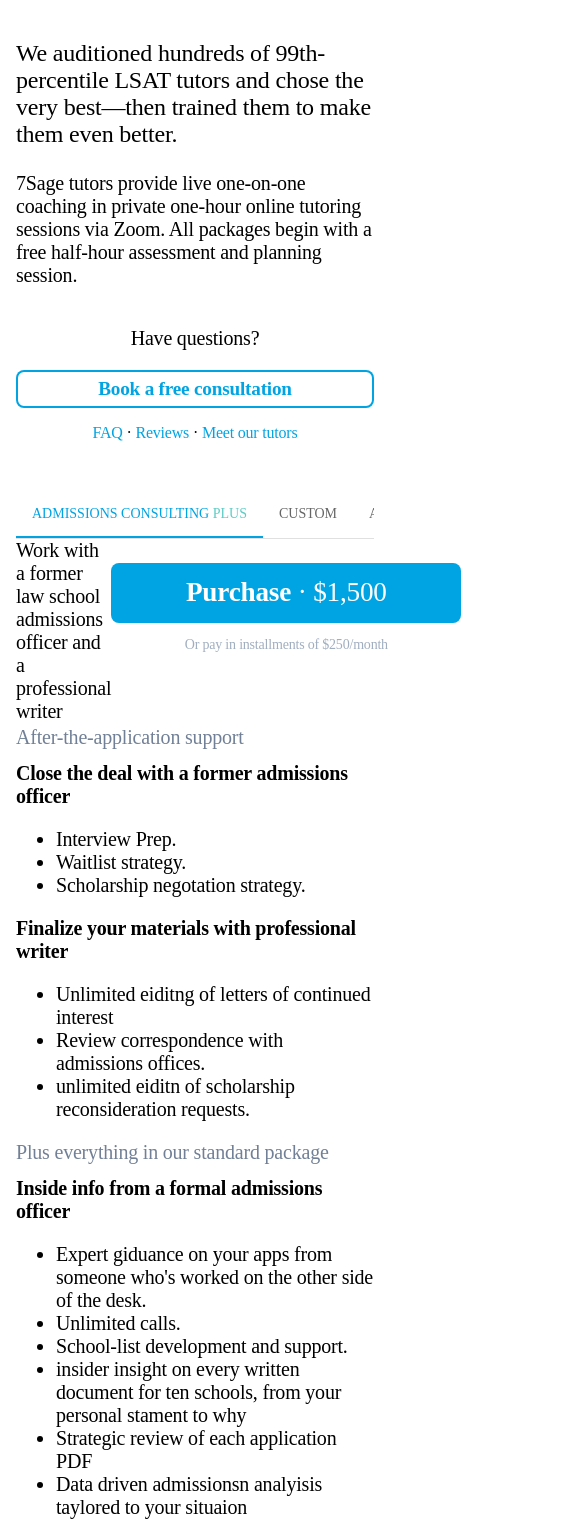
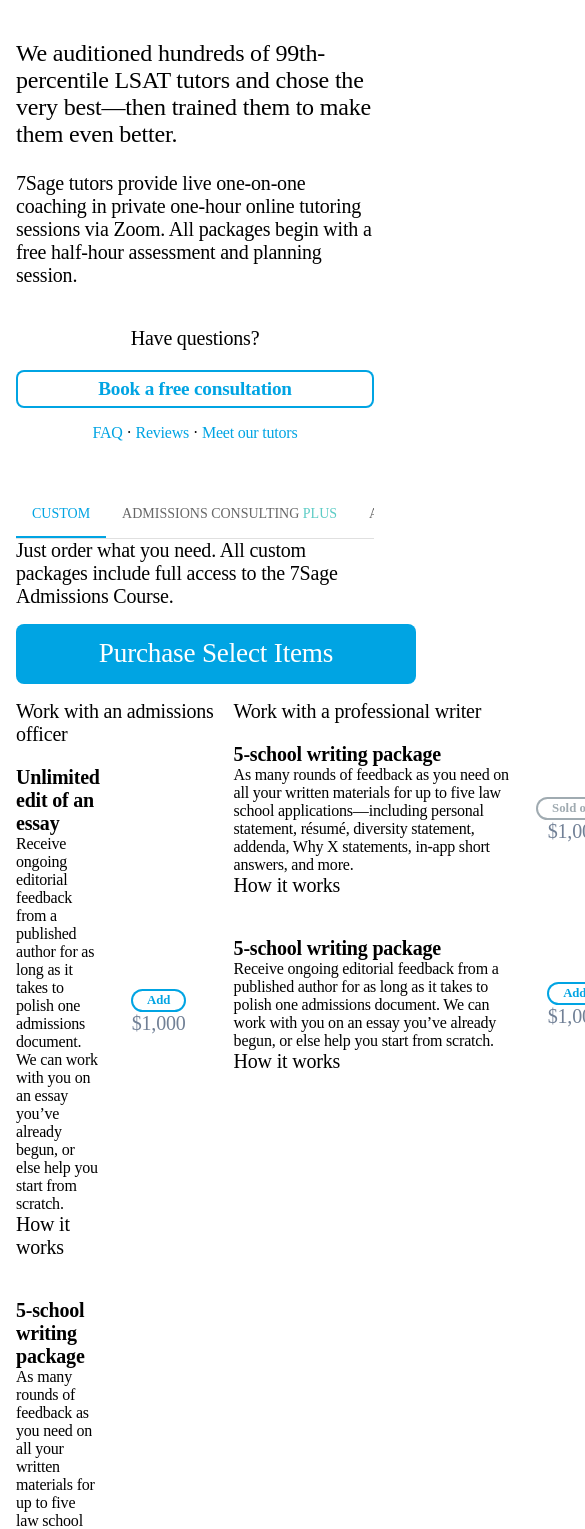
Before and after one commit to sethliu456/react-zdcxpq-1pgbrp, a React (Create React App) app: page / in a window 390 px wide. Shown: the top 1529 px of the page, 585 px wide, since content can reach past the window. Built offline with nearby package versions, Linux system fonts and the light colour scheme.

Commit message:
Implement responsive design

```diff
--- a/App.tsx
+++ b/App.tsx
@@ -41,6 +41,10 @@
         <Tabs
           tabs={[
             {
+              button: 'Custom',
+              content: <Custom />,
+            },
+            {
               button: (
                 <span>
                   Admissions Consulting <span className="ss2-mint">Plus</span>
@@ -48,10 +52,7 @@
               ),
               content: <AdmissionsConsultingPlus />,
             },
-            {
-              button: 'Custom',
-              content: <Custom />,
-            },
+
             {
               button: 'Admissions Consulting',
               content: <AdmissionsConsulting />,
--- a/components/AdmissionsConsulting.tsx
+++ b/components/AdmissionsConsulting.tsx
@@ -5,7 +5,7 @@
 const AdmissionsConsulting = () => {
   return (
     <div className="m-auto">
-      <div className="flex justify-around">
+      <div className="md:flex justify-around">
         <div className="m-auto">
           Work with a former law school admissions officer and a professional
           writer
--- a/components/AdmissionsConsultingPlus.tsx
+++ b/components/AdmissionsConsultingPlus.tsx
@@ -6,17 +6,21 @@
 const AdmissionsConsultingPlus = () => {
   return (
     <div className="m-auto">
-      <div className="flex justify-around">
-        <div className="m-auto">
+      <div className="md:flex justify-around">
+        <div className="md:m-auto mx-auto my-6">
           Work with a former law school admissions officer and a professional
           writer
         </div>
 
         <PurchaseButton price={1500} link={'google.com'} />
       </div>
-      <div className="ss-divider">After-the-application support</div>
+      <div className="ss-package-divider">
+        <span>After-the-application support</span>
+      </div>
       <SupportPackage />
-      <div className="ss-divider">Plus everything in our standard package</div>
+      <div className="ss-package-divider">
+        <span>Plus everything in our standard package</span>
+      </div>
       <StandardPackage />
     </div>
   );
--- a/components/ButtonMulti.tsx
+++ b/components/ButtonMulti.tsx
@@ -79,7 +79,7 @@
     );
   } else {
     button = (
-      <div className={'ss-custom-item-add-button'} onClick={addItemToCart}>
+      <div className="ss-custom-item-add-button" onClick={addItemToCart}>
         Add
       </div>
     );
--- a/components/Custom.tsx
+++ b/components/Custom.tsx
@@ -61,26 +61,61 @@
     return baseUrl.concat(params).slice(0, -1);
   };
 
+  const displayCustomItem = (itemName: string) => {
+    const item = customPurchaseItems.find((item) => item.itemName == itemName);
     return (
-    <div>
-      {customPurchaseItems.map((item) => (
-        <div>
       <CustomItem
         item={item}
         selectedItems={selectedItems}
         setSelectedItems={setSelectedItems}
         key={item.itemName}
       />
-          <br></br>
+    );
+  };
+
+  return (
+    <div id="custompage">
+      <div className="md:flex justify-around">
+        <div className="m-auto flex-1">
+          Just order what you need. All custom packages include full access to
+          the 7Sage Admissions Course.
         </div>
-      ))}
-      <div>
+        <div className="flex-1">
+          {selectedItems.length > 0 ? (
+            <PurchaseButton price={getSumPrice()} link="www.google.com" />
+          ) : (
+            <a className="ss-price__button" aria-disabled="true">
+              Purchase Select Items
+            </a>
+          )}
+        </div>
+      </div>
+      <div className="ss-test-grid">
+        <div className="ss-test-grid-item">
+          <div>Work with an admissions officer</div>
+          {displayCustomItem('unlimited-edit-essay')}
+          {displayCustomItem('five-school-writing-package')}
+        </div>
+        <div className="ss-test-grid-item">
+          <div>Work with a professional writer</div>
+          {displayCustomItem('item-sold-out')}
+          {displayCustomItem('item-multiple')}
+        </div>
+        <div className="ss-test-grid-item">
+          <div>After-the-application support</div>
+          {displayCustomItem('item-sold-out')}
+          {displayCustomItem('item-multiple')}
+        </div>
+        <div className="ss-test-grid-item">
           {displaySelectedItems()}
           {selectedItems.length > 0 ? (
             <PurchaseButton price={getSumPrice()} link={getUrlLink()} />
           ) : (
-          <a className="ss-price__button">Add items to order</a>
+            <a className="ss-price__button" aria-disabled="true">
+              Purchase Select Items
+            </a>
           )}
+        </div>
       </div>
     </div>
   );
--- a/components/CustomItem.tsx
+++ b/components/CustomItem.tsx
@@ -68,7 +68,7 @@
     <div className="ss-custom-item">
       <div className="ss-custom-item-description">
         <div className="font-bold">{title}</div>
-        <div>{description}</div>
+        <div className="ss-custom-item-details">{description}</div>
         <div onClick={handleOpen}> How it works </div>
       </div>
       <div className="ss-custom-item-price">
--- a/components/PurchaseButton.tsx
+++ b/components/PurchaseButton.tsx
@@ -4,12 +4,12 @@
 const PurchaseButton = ({ price, link }) => {
   return (
     <div>
-      <a className="ss-price__button" href={link}>
+      <a className="ss-price__button md:m-auto" href={link}>
         <strong>Purchase</strong> &#xb7; {formatPrice(price, 0)}
       </a>
-      <p className="text-gray-500 text-sm text-center">
+      <div className="text-gray-500 text-sm text-center">
         Or pay in installments of $250/month
-      </p>
+      </div>
     </div>
   );
 };
--- a/components/SupportPackage.tsx
+++ b/components/SupportPackage.tsx
@@ -3,7 +3,7 @@
 const SupportPackage = () => {
   return (
     <div className="md:flex gap-8">
-      <div id="officer" className="flex-1">
+      <div className="flex-1">
         <header className="font-bold">
           Close the deal with a former admissions officer
         </header>
@@ -13,10 +13,10 @@
           <li>Scholarship negotation strategy.</li>
         </ul>
       </div>
-      <div id="writer" className="flex-1">
-        <header className="font-bold">
+      <div className="flex-1">
+        <div className="font-bold">
           Finalize your materials with professional writer
-        </header>
+        </div>
         <ul className="list-disc">
           <li>Unlimited eiditng of letters of continued interest</li>
           <li>Review correspondence with admissions offices.</li>
--- a/css/index.scss
+++ b/css/index.scss
@@ -356,7 +356,11 @@
     margin: 1.5rem 0 0.8rem;
     padding: 0.9rem 3.8rem;
     display: block;
-    width: 350px;
+    width: 400px;
+
+    @media (max-width: 768px) {
+      margin: 1rem auto;
+    }
   }
 
   // Custom hours input
@@ -518,28 +522,43 @@
 
   /*****************************
   ******************************/
-  // .ss-package {
-  //   display: flex;
-  //   justify-content: space-evenly;
-  //   flex-wrap: wrap;
-  // }
-  // .ss-details-column {
-  //   width: 500px;
-  // }
-  .ss-divider {
+
+  .ss-package-divider {
     @extend .text-gray-600;
-    margin: 0.2rem 0 0.8rem 0;
+    width: 100%;
+    text-align: left;
+    border-bottom: 1px solid grey;
+    line-height: 0.1em;
+    margin: 10px 0 30px;
+
+    span {
+      background: #fff;
+      padding: 0 10px;
+    }
+    @media (max-width: 768px) {
+      margin: 30px 0 30px;
+      text-align: center;
+    }
   }
 
   .ss-custom-item {
     display: flex;
+    padding: 1em 0;
 
     .ss-custom-item-description {
-      max-width: 400px;
+    }
+
+    .ss-custom-item-details {
+      font-size: 0.8em
     }
 
     .ss-custom-item-price {
       @extend .text-gray-600;
+      align-items: center;
+      padding: 0em 0.8em;
+      display: flex;
+      justify-content: center;
+      flex-direction: column;
     }
 
     .ss-custom-item-add-button {
@@ -551,6 +570,7 @@
 
       padding-top: 0.25rem;
       padding-bottom: 0.25rem;
+
       cursor: pointer;
     }
 
@@ -644,4 +664,20 @@
       color: black;
     }
   }
+
+  @media (max-width: 768px) {
+    .ss-test-grid {
+      // display: grid;
+      // grid-template-columns: 1fr;
+    }
+  }
+  .ss-test-grid {
+    display: grid;
+    grid-template-columns: 1fr 1fr;
+    gap: 2.4em 0.8em;
+  }
+
+  .ss-test-grid-item {
+    // margin: 1.2rem 0rem;
+  }
 }
--- a/utility/customPurchaseItems.ts
+++ b/utility/customPurchaseItems.ts
@@ -70,59 +70,73 @@
   //     'Includes access to the 7Sage Admissions Course.',
   //   ],
   // },
-  // {
-  //   itemName: 'unlimited-edit-essay',
-  //   title: 'Unlimited edit of an essay',
-  //   price: 1000,
-  //   description:
-  //     'Receive ongoing editorial feedback from a published author for as long as it takes to polish one admissions document. We can work with you on an essay you’ve already begun, or else help you start from scratch. ',
-  //   isMultiple: false,
-  //   isSoldOut: false,
-  //   maxLimit: null,
-  //   details: [
-  //     'Start-to-finish help on any law school admissions document, including personal statements, diversity statements, Why X’s, optional statements, résumés, and addenda.',
-  //     'We’ll help you at any stage of the process, from brainstorming a topic to revise an existing draft.',
-  //     '48-hour turnaround per round of revisions.',
-  //     'Includes a final pass from our in-house proofreading team for each document.',
-  //     'Includes access to the 7Sage Admissions Course.',
-  //   ],
-  // },
-  // {
-  //   itemName: 'five-school-writing-package',
-  //   title: '5-school writing package',
-  //   price: 1000,
-  //   description:
-  //     'As many rounds of feedback as you need on all your written materials for up to five law school applications—including personal statement, résumé, diversity statement, addenda, Why X statements, in-app short answers, and more.',
-  //   isMultiple: false,
-  //   isSoldOut: false,
-  //   maxLimit: null,
-  //   details: [
-  //     'Start-to-finish help on any law school admissions document, including personal statements, diversity statements, Why X’s, optional statements, résumés, and addenda.',
-  //     '48-hour turnaround time.',
-  //     '48-hour turnaround per round of revisions.',
-  //     'Includes a final pass from our in-house proofreading team for each document.',
-  //     'Includes access to the 7Sage Admissions Course.',
-  //   ],
-  // },
   {
-    itemName: 'item2-soldout',
-    title: '',
+    itemName: 'unlimited-edit-essay',
+    title: 'Unlimited edit of an essay',
     price: 1000,
-    description: 'some description2',
+    description:
+      'Receive ongoing editorial feedback from a published author for as long as it takes to polish one admissions document. We can work with you on an essay you’ve already begun, or else help you start from scratch. ',
+    isMultiple: false,
+    isSoldOut: false,
+    maxLimit: null,
+    details: [
+      'Start-to-finish help on any law school admissions document, including personal statements, diversity statements, Why X’s, optional statements, résumés, and addenda.',
+      'We’ll help you at any stage of the process, from brainstorming a topic to revise an existing draft.',
+      '48-hour turnaround per round of revisions.',
+      'Includes a final pass from our in-house proofreading team for each document.',
+      'Includes access to the 7Sage Admissions Course.',
+    ],
+  },
+  {
+    itemName: 'five-school-writing-package',
+    title: '5-school writing package',
+    price: 1000,
+    description:
+      'As many rounds of feedback as you need on all your written materials for up to five law school applications—including personal statement, résumé, diversity statement, addenda, Why X statements, in-app short answers, and more.',
+    isMultiple: false,
+    isSoldOut: false,
+    maxLimit: null,
+    details: [
+      'Start-to-finish help on any law school admissions document, including personal statements, diversity statements, Why X’s, optional statements, résumés, and addenda.',
+      '48-hour turnaround time.',
+      '48-hour turnaround per round of revisions.',
+      'Includes a final pass from our in-house proofreading team for each document.',
+      'Includes access to the 7Sage Admissions Course.',
+    ],
+  },
+  {
+    itemName: 'item-sold-out',
+    title: '5-school writing package',
+    price: 1000,
+    description:
+      'As many rounds of feedback as you need on all your written materials for up to five law school applications—including personal statement, résumé, diversity statement, addenda, Why X statements, in-app short answers, and more.',
     isMultiple: false,
     isSoldOut: true,
     maxLimit: null,
-    details: ['text string 1', 'test string 2', 'test string 3'],
+    details: [
+      'Start-to-finish help on any law school admissions document, including personal statements, diversity statements, Why X’s, optional statements, résumés, and addenda.',
+      'We’ll help you at any stage of the process, from brainstorming a topic to revise an existing draft.',
+      '48-hour turnaround per round of revisions.',
+      'Includes a final pass from our in-house proofreading team for each document.',
+      'Includes access to the 7Sage Admissions Course.',
+    ],
   },
   {
-    itemName: 'item3-multiadd',
-    title: '',
-    description: 'some description3',
+    itemName: 'item-multiple',
+    title: '5-school writing package',
     price: 1000,
+    description:
+      'Receive ongoing editorial feedback from a published author for as long as it takes to polish one admissions document. We can work with you on an essay you’ve already begun, or else help you start from scratch. ',
     isMultiple: true,
     isSoldOut: false,
     maxLimit: 3,
-    details: ['text string 1', 'test string 2', 'test string 3'],
+    details: [
+      'Start-to-finish help on any law school admissions document, including personal statements, diversity statements, Why X’s, optional statements, résumés, and addenda.',
+      'We’ll help you at any stage of the process, from brainstorming a topic to revise an existing draft.',
+      '48-hour turnaround per round of revisions.',
+      'Includes a final pass from our in-house proofreading team for each document.',
+      'Includes access to the 7Sage Admissions Course.',
+    ],
   },
 ];
 export default customPurchaseItems;
```
Lines whose indentation alone changed are shown as unchanged.
